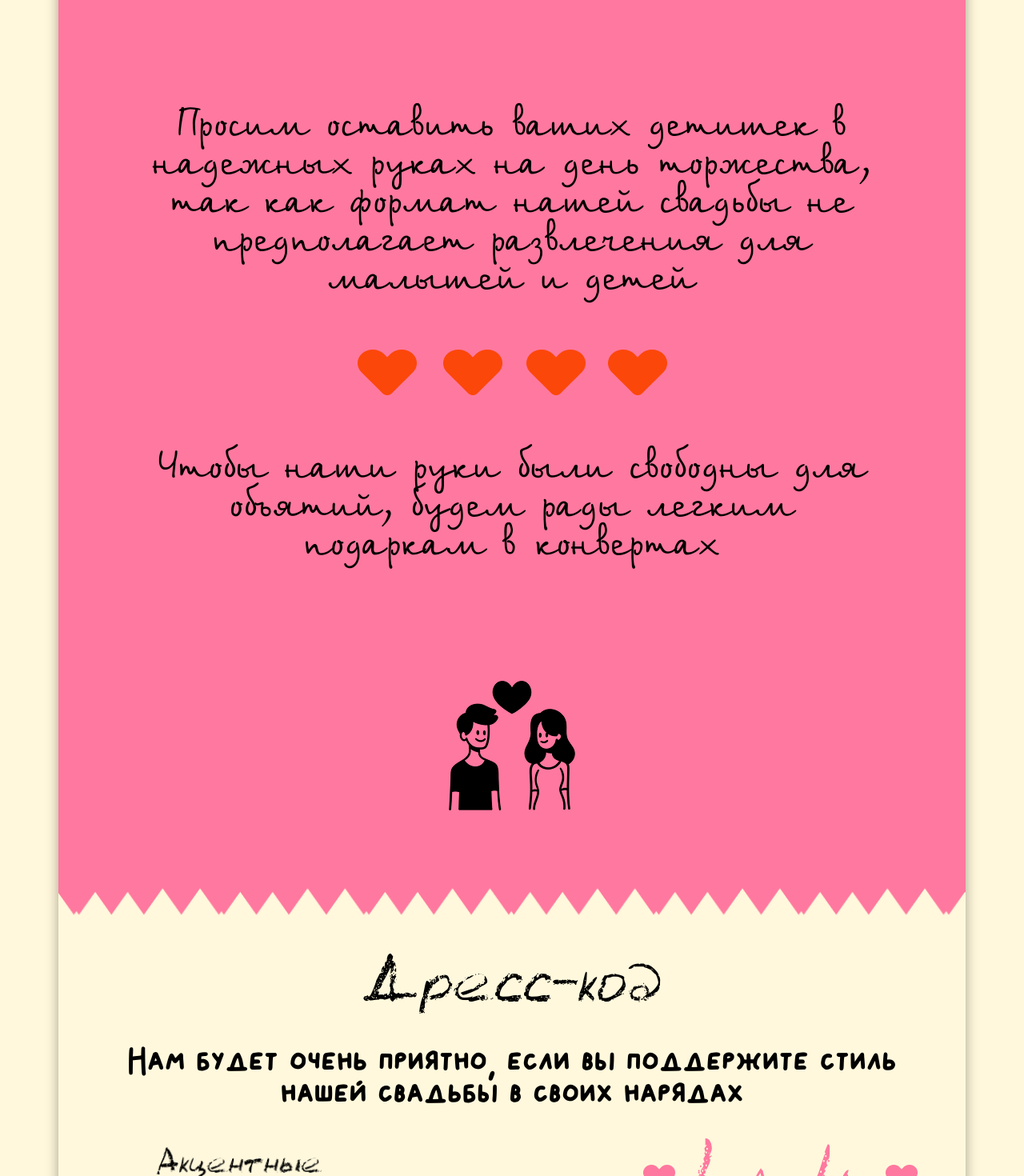
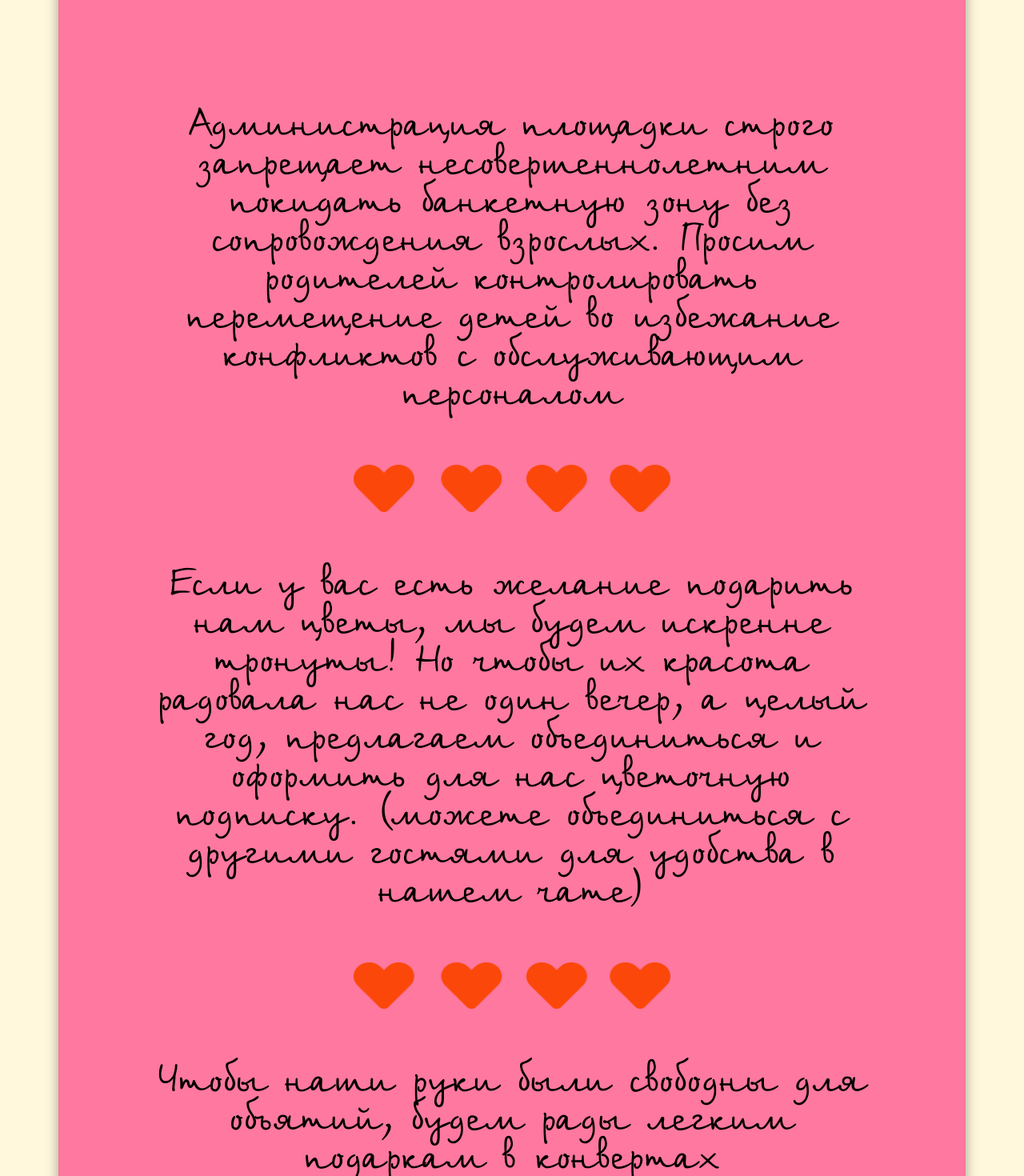
Before and after one commit to MaximZaharovO/MyWedding, a React (Create React App) app: page / in a window 1280 px wide. Shown: the part 4120-5590 px from the top of the page at 80% size. Built offline with nearby package versions, Linux system fonts and the light colour scheme.

Commit message:
kids correction

```diff
--- a/src/App.css
+++ b/src/App.css
@@ -433,8 +433,7 @@ section:last-child {
 
 .wishes__section-love__split{
   margin: 0 auto;
-  padding: 0 10%;
-  width: fit-content;
+  width: 35%;
 }
 
 .wishes__section-love__split > img {
--- a/src/components/sections/Anketa.jsx
+++ b/src/components/sections/Anketa.jsx
@@ -82,7 +82,7 @@ const Anketa = () => {
         <Input value={phone} setValue={setPhone} placeholder={"+7 (999) 999 99-99"} label={"Введите ваш номер телефона:"}/>
         <Checkbox checked={isZags} label={"Смогу присутствовать в ЗАГСе"} setIsChecked={setIsZags}/>
         <Checkbox checked={isBunket} label={"Смогу присутствовать на банкете"} setIsChecked={setIsBunket}/>
-        <Checkbox checked={isParty} label={"Смогу присутствовать на вечеринке после банкета"} setIsChecked={setIsParty}/>
+        <Checkbox checked={isParty} label={"Смогу присутствовать на вечеринке для друзей после банкета"} setIsChecked={setIsParty}/>
         <TextArea value={musicList} setValue={setMusicList} placeholder={"По одной песне на строку"} label={"Здесь можно написать названия песен, которые вам нравятся:"}/>
         <div onClick={onSubmit} className='section_questionnaire_form-submit'>
           {isLoading ? <div className="loader"></div>: "Отправить ответ"}
--- a/src/components/sections/Wishes.jsx
+++ b/src/components/sections/Wishes.jsx
@@ -16,7 +16,15 @@ export default () => {
                 <div className="wishes__section-title_row"></div>
             </div>
             <div className="wishes__section-wish">
-                Просим оставить ваших детишек в надежных руках на день торжества, так как формат нашей свадьбы не предполагает развлечения для малышей и детей
+                Администрация площадки строго запрещает несовершеннолетним покидать банкетную зону без сопровождения взрослых. Просим родителей контролировать перемещение детей во избежание конфликтов с обслуживающим персоналом
+            </div>
+
+            <div className='wishes__section-love__split'>
+                <img style={{height: '100%'}} src={loveSplitImg}/>
+            </div>
+
+            <div className="wishes__section-wish">
+                Если у вас есть желание подарить нам цветы, мы будем искренне тронуты! Но чтобы их красота радовала нас не один вечер, а целый год, предлагаем объединиться и оформить для нас цветочную подписку. (можете объединиться с другими гостями для удобства в нашем чате)
             </div>
 
             <div className='wishes__section-love__split'>
```
